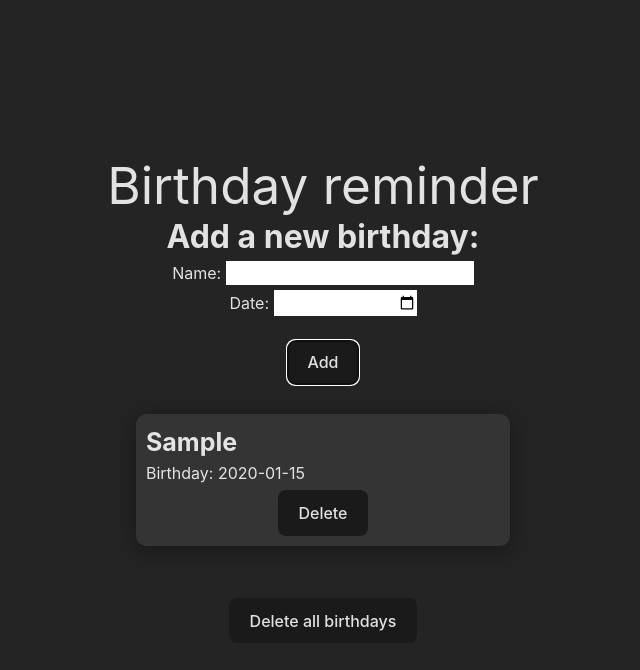
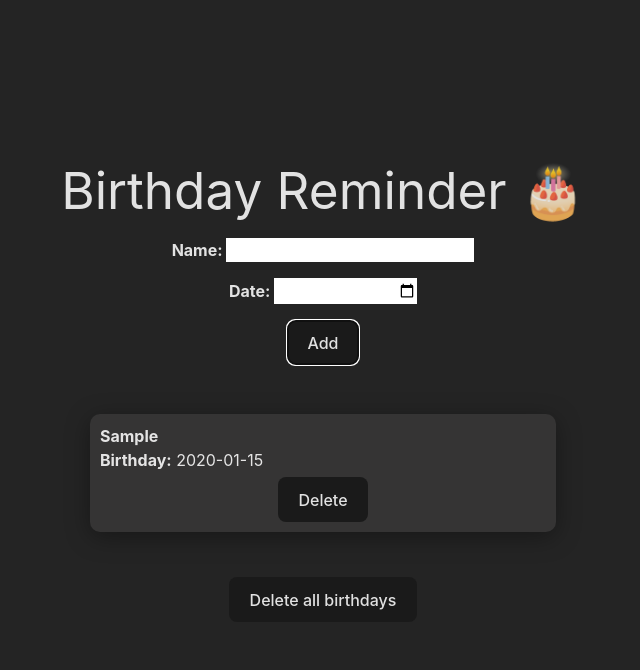
Before and after one commit to Ricaidito/birthday-reminder, a React (Vite) app: page / in a window 1280 px wide. Both pictures are taken after typing "Sample", "2020-01-15" into the empty fields and a click on the button "Add". Shown: the top 670 px of the page, without its empty margins (317-957 px from the left). Built offline with nearby package versions, Linux system fonts and the light colour scheme.

Commit message:
Polished styles

```diff
--- a/src/App.tsx
+++ b/src/App.tsx
@@ -35,14 +35,15 @@ const App = () => {
 
   return (
     <div>
-      <h1>Birthday reminder</h1>
+      <h1>Birthday Reminder 🎂</h1>
       <AddBirthday saveBirthday={saveBirthday} />
       <BirthdayList
         birthdays={birthdays}
         deleteBirthdaybyId={deleteBirthdaybyId}
       />
-      <br />
-      <button onClick={deleteAllBirthdays}>Delete all birthdays</button>
+      <button className="m-4 hover:bg-red-500" onClick={deleteAllBirthdays}>
+        Delete all birthdays
+      </button>
     </div>
   );
 };
--- /dev/null
+++ b/src/components/add-birthday/AddBirthday.css
@@ -0,0 +1,8 @@
+.form-bold {
+  font-size: 2rem;
+  font-weight: bolder;
+}
+
+.form-name {
+  padding-bottom: 5px;
+}
--- a/src/components/add-birthday/AddBirthday.tsx
+++ b/src/components/add-birthday/AddBirthday.tsx
@@ -1,7 +1,7 @@
 import { useRef } from "react";
 import { v4 as uuidv4 } from "uuid";
 import Birthday from "../../models/Birthday";
-import "./styles.css"
+import "./AddBirthday.css";
 
 interface AddBirthdayProps {
   saveBirthday: (newBirthday: Birthday) => void;
@@ -30,19 +30,21 @@ const AddBirthday = ({ saveBirthday }: AddBirthdayProps) => {
   };
 
   return (
-    <div>
-      <h2 className="form-bold">Add a new birthday:</h2>
+    <div className="p-3">
       <form onSubmit={handleSubmit}>
-        <div className="form-name">
-          <label htmlFor="personName">Name: </label>
+        <div className="form-name p-2">
+          <label htmlFor="personName">
+            <strong>Name: </strong>
+          </label>
           <input type="text" id="personName" required ref={personNameRef} />
         </div>
-        <div>
-          <label htmlFor="date">Date: </label>
+        <div className="p-2">
+          <label htmlFor="date">
+            <strong>Date: </strong>
+          </label>
           <input type="date" id="date" required ref={dateRef} />
         </div>
-        <br />
-        <button>Add</button>
+        <button className="m-2 hover:bg-green-600">Add</button>
       </form>
     </div>
   );
--- a/src/components/add-birthday/styles.css
+++ /dev/null
@@ -1,8 +0,0 @@
-.form-bold {
-    font-size: 2rem;
-    font-weight: bolder;
-}
-
-.form-name {
-    padding-bottom: 5px;
-}
--- /dev/null
+++ b/src/components/birthday-card/BirthdayCard.css
@@ -0,0 +1,30 @@
+.bd-card {
+  background-color: rgb(53, 52, 52);
+  border-radius: 10px;
+  padding: 10px;
+  margin: 1.8rem;
+  box-shadow: rgba(0, 0, 0, 0.35) 0px 5px 25px;
+  transition: 0.5s;
+}
+
+.bd-card:hover {
+  box-shadow: rgba(0, 0, 0, 0.35) 0px 5px 15px;
+  transform: scale(1.05);
+}
+
+.bd-para {
+  text-align: left;
+  margin: 0px;
+}
+
+.bd-name {
+  font-weight: bold;
+}
+
+.margin {
+  margin-bottom: 5px;
+}
+
+.bd-btn {
+  transition: 0.25s;
+}
--- /dev/null
+++ b/src/components/birthday-card/BirthdayCard.tsx
@@ -0,0 +1,26 @@
+import Birthday from "../../models/Birthday";
+import "./BirthdayCard.css";
+
+interface BirthdayCardProps {
+  birthday: Birthday;
+  deleteBirthdaybyId: (birthdayId: string) => void;
+}
+
+const BirthdayCard = ({ birthday, deleteBirthdaybyId }: BirthdayCardProps) => {
+  return (
+    <div className="bd-card">
+      <p className="bd-para bd-name">{birthday.personName}</p>
+      <p className="bd-para margin">
+        <strong>Birthday:</strong> {birthday.date}
+      </p>
+      <button
+        className="bd-btn hover:bg-red-500"
+        onClick={() => deleteBirthdaybyId(birthday.id)}
+      >
+        Delete
+      </button>
+    </div>
+  );
+};
+
+export default BirthdayCard;
--- /dev/null
+++ b/src/components/birthday-list/BirthdayList.css
@@ -0,0 +1,4 @@
+.bd-empty {
+  padding-top: 20px;
+  font-weight: bolder;
+}
--- a/src/components/birthday-list/BirthdayList.tsx
+++ b/src/components/birthday-list/BirthdayList.tsx
@@ -1,5 +1,6 @@
 import Birthday from "../../models/Birthday";
-import "./styles.css"
+import BirthdayCard from "../birthday-card/BirthdayCard";
+import "./BirthdayList.css";
 
 interface BirthdayListProps {
   birthdays: Birthday[];
@@ -9,22 +10,20 @@ interface BirthdayListProps {
 const BirthdayList = ({ birthdays, deleteBirthdaybyId }: BirthdayListProps) => {
   if (birthdays.length === 0) {
     return (
-      <p className="bd-empty">
-        Nothing to see here. Try to add a birthday!
-      </p>
+      <div className="p-4">
+        <p className="bd-empty">Nothing to see here. Try to add a birthday!</p>
+      </div>
     );
   }
 
   return (
     <div>
       {birthdays.map(birthday => (
-        <div key={birthday.id} className="bd-card">
-          <p className="bd-para bd-name">{birthday.personName}</p>
-          <p className="bd-para margin">Birthday: {birthday.date}</p>
-          <button className="bd-btn" onClick={() => deleteBirthdaybyId(birthday.id)}>
-            Delete
-          </button>
-        </div>
+        <BirthdayCard
+          key={birthday.id}
+          birthday={birthday}
+          deleteBirthdaybyId={deleteBirthdaybyId}
+        />
       ))}
     </div>
   );
--- a/src/components/birthday-list/styles.css
+++ /dev/null
@@ -1,47 +0,0 @@
-.bd-card {
-    background-color: rgb(53, 52, 52);
-
-    border-radius: 10px;
-
-    padding: 10px;
-    margin: 1.8rem;
-
-    box-shadow: rgba(0, 0, 0, 0.35) 0px 5px 25px;
-
-    transition: 0.5s;
-}
-
-.bd-card:hover {
-    box-shadow: rgba(0, 0, 0, 0.35) 0px 5px 15px;
-
-    transform: scale(1.05);
-}
-
-.bd-para {
-    text-align: left;
-
-    margin: 0px;
-}
-
-.bd-name {
-    font-size: 25px;
-    font-weight: bold;
-}
-
-.bd-empty {
-    padding-top: 20px;
-
-    font-weight: bolder;
-}
-
-.margin {
-    margin-bottom: 5px;
-}
-
-.bd-btn {
-    transition: 0.25s;
-}
-
-.bd-btn:hover {
-    background-color: #c73c3c;
-}
```
